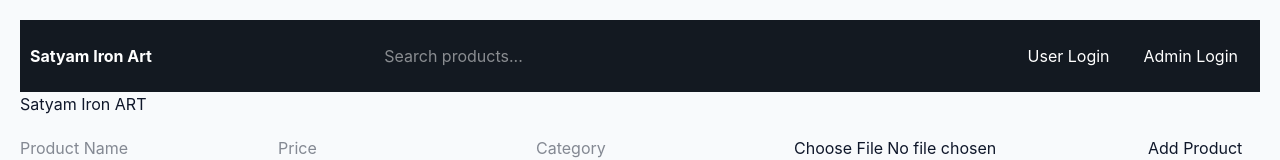
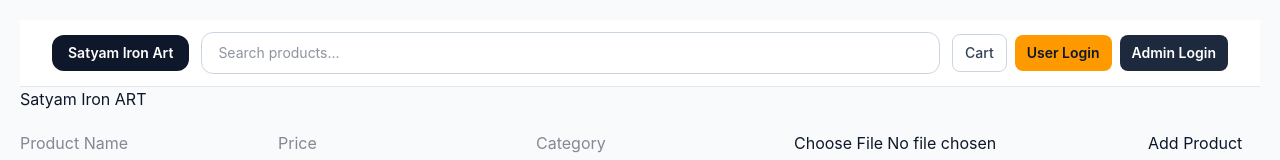
Before and after one commit to 0x01amar/E-Commerical-website, a React app in the folder frontend/: page / in a window 1280 px wide. Shown: the top 160 px of the page. Built offline with nearby package versions, Linux system fonts and the light colour scheme; no server answers; the HTML template or start-up script is replaced by a standard one.

Commit message:
redesign navbar with route-aware behavior

```diff
--- a/frontend/src/components/Navbar.jsx
+++ b/frontend/src/components/Navbar.jsx
@@ -1,59 +1,57 @@
-import { useNavigate } from "react-router-dom";
-function Navbar({search,setSearch}) {
+import { useLocation, useNavigate } from "react-router-dom";
+import SearchBar from "./SearchBar";
 
+function Navbar({ search, setSearch }) {
   const navigate = useNavigate();
+  const location = useLocation();
+  const showSearch = location.pathname === "/";
+
   return (
+    <header className="sticky top-0 z-20 border-b border-slate-200 bg-white/90 backdrop-blur">
+      <div className="mx-auto flex max-w-7xl flex-wrap items-center gap-3 px-4 py-3 sm:px-6 lg:px-8">
+        <button
+          type="button"
+          onClick={() => navigate("/")}
+          className="rounded-xl bg-slate-900 px-4 py-2 text-sm font-semibold text-white transition hover:bg-slate-800"
+        >
+          Satyam Iron Art
+        </button>
 
-    <div
-      style={{
-        background: "#131921",
-        color: "white",
-        padding: "10px 10px",
-        display: "flex",
-        alignItems: "center",
-        justifyContent: "space-between"
-      }}
+        <div className="order-3 w-full md:order-2 md:flex-1">
+          {showSearch ? (
+            <SearchBar
+              value={search}
+              onChange={(event) => setSearch(event.target.value)}
+            />
+          ) : null}
+        </div>
+
+        <div className="order-2 ml-auto flex items-center gap-2 md:order-3">
+          <button
+            type="button"
+            onClick={() => navigate("/cart")}
+            className="rounded-lg border border-slate-300 px-3 py-2 text-sm font-medium text-slate-700 transition hover:bg-slate-100"
           >
-
-      {/* Logo */}
-      <h2 style={{ cursor: "pointer" }}>
-        <b>Satyam Iron Art</b>
-      </h2>
-
-
-      {/* Search Bar */}
-        <input
-          type="text"
-          placeholder="Search products..."
-          value={search}
-          onChange={(e)=>setSearch(e.target.value)}
-          style={{
-            width:"35%",
-            padding:"14px"
-
-          }}
-        />
-            <div style={{display:"flex",gap:"10px"}}>
-
+            Cart
+          </button>
           <button
-            onClick={()=>navigate("/login")}
-            style={{padding:"14px 12px",cursor:"pointer"}}
+            type="button"
+            onClick={() => navigate("/login")}
+            className="rounded-lg bg-amber-500 px-3 py-2 text-sm font-semibold text-slate-900 transition hover:bg-amber-400"
           >
             User Login
           </button>
-
           <button
-            onClick={()=>navigate("/admin-login")}
-            style={{padding:"14px 12px",cursor:"pointer"}}
+            type="button"
+            onClick={() => navigate("/admin-login")}
+            className="rounded-lg bg-slate-800 px-3 py-2 text-sm font-semibold text-white transition hover:bg-slate-700"
           >
             Admin Login
           </button>
-
         </div>
       </div>
-
+    </header>
   );
-
 }
 
 export default Navbar;
```
Lines whose indentation alone changed are shown as unchanged.
